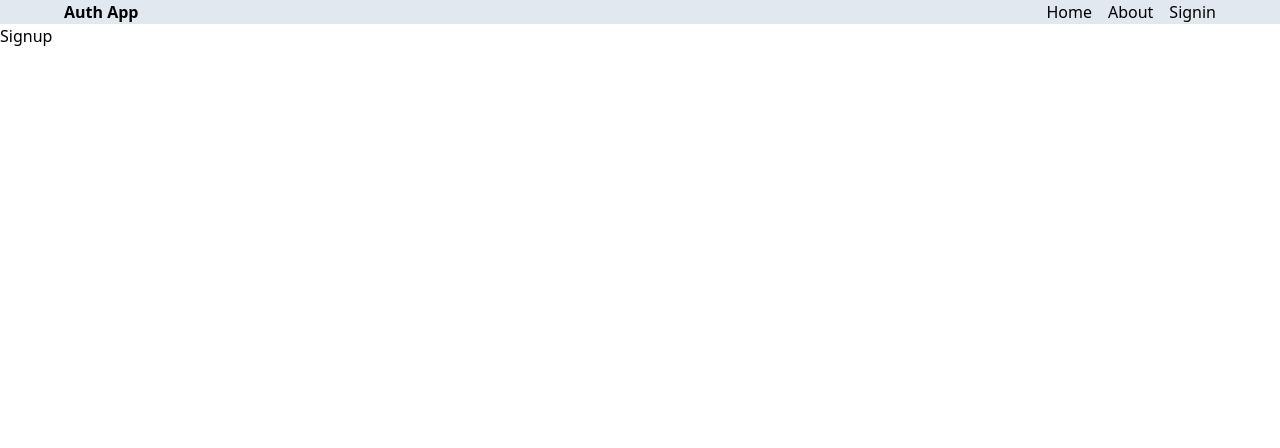
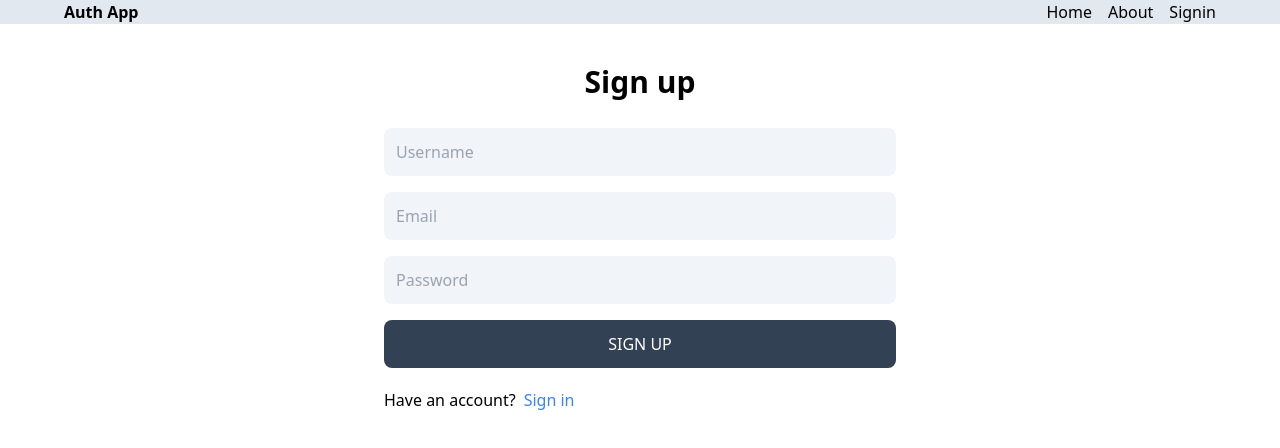
Before and after one commit to Naveen-gn/MERN-Authentication-App, a React (Vite) app in the folder client/: page /signup in a window 1280 px wide. Shown: the top 448 px of the page. Built offline with nearby package versions, Linux system fonts and the light colour scheme.

Commit message:
complete signup page ui

```diff
--- a/client/src/Pages/Signup.jsx
+++ b/client/src/Pages/Signup.jsx
@@ -1,7 +1,23 @@
-import React from 'react'
+import {Link} from 'react-router-dom'
 
 export default function Signup() {
   return (
-    <div>Signup</div>
+    <div className='py-3 max-w-lg mx-auto'>
+      <h1 className='text-center text-3xl font-semibold my-7'>Sign up</h1>
+      <form className='flex flex-col gap-4'>
+        <input type="text" placeholder='Username' id='username' className='bg-slate-100 p-3 rounded-lg '/>
+        <input type="email" placeholder='Email' id='email' className='bg-slate-100 p-3 rounded-lg '/>
+        <input type="password" placeholder='Password' id='password' className='bg-slate-100 p-3 rounded-lg '/>
+        <button className='bg-slate-700 text-white p-3 rounded-lg uppercase hover:opacity-90'>Sign up</button>
+      </form>
+      <div className="flex gap-2 mt-5">
+        <p>Have an account?</p>
+        <Link to='/signin'>
+        <span className='text-blue-500'>Sign in</span>
+        </Link>
+
+
+      </div>
+    </div>
   )
 }
```
